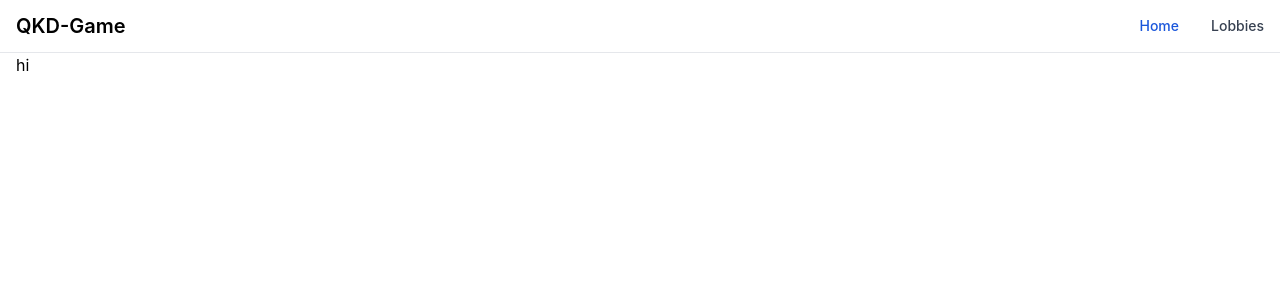
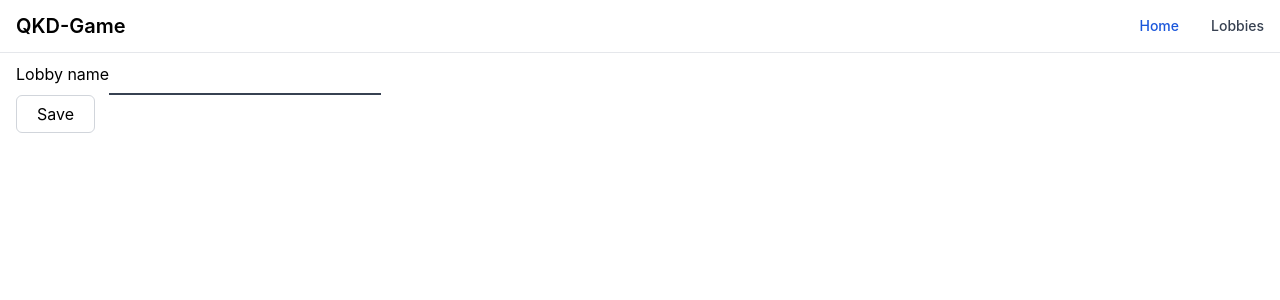
Before and after one commit to picturestone/qkd-game, a React (Create React App) app in the folder qkd-game-client/: page /lobbies/new in a window 1280 px wide. Shown: the top 300 px of the page. Built offline with nearby package versions, Linux system fonts and the light colour scheme.

Commit message:
Added lobby form frontend and request

```diff
--- a/qkd-game-client/src/components/Checkbox.tsx
+++ b/qkd-game-client/src/components/Checkbox.tsx
@@ -1,6 +1,6 @@
 interface IProps {
     className?: string;
-    onChange?: () => void;
+    onChange?: React.ChangeEventHandler<HTMLInputElement>;
     defaultChecked?: boolean;
 }
 
@@ -11,9 +11,9 @@ function Checkbox(props: React.PropsWithChildren<IProps>) {
                 type="checkbox"
                 value=""
                 className="w-4 h-4 text-gray-700 bg-white rounded border-gray-700 focus:ring-0"
-                onChange={() => {
+                onChange={(event) => {
                     if (props.onChange) {
-                        props.onChange();
+                        props.onChange(event);
                     }
                 }}
                 defaultChecked={props.defaultChecked}
--- a/qkd-game-client/src/components/Input.tsx
+++ b/qkd-game-client/src/components/Input.tsx
@@ -2,6 +2,8 @@ interface IProps {
     disabled?: boolean;
     type?: 'text' | 'password';
     className?: string;
+    onChange?: React.ChangeEventHandler<HTMLInputElement>;
+    value?: string;
 }
 
 function Input(props: IProps) {
@@ -9,6 +11,12 @@ function Input(props: IProps) {
         <input
             disabled={props.disabled}
             type={props.type}
+            value={props.value}
+            onChange={(event) => {
+                if (props.onChange) {
+                    props.onChange(event);
+                }
+            }}
             className={`border-0 border-b-2 border-gray-700 focus:ring-0 focus:border-gray-700 disabled:border-gray-400 disabled:text-gray-500 ${props.className}`}
         ></input>
     );
--- a/qkd-game-client/src/components/LobbyForm.tsx
+++ b/qkd-game-client/src/components/LobbyForm.tsx
@@ -1,11 +1,42 @@
+import { useState } from 'react';
 import Lobby from '../models/Lobby';
+import LobbyService from '../services/LobbyService';
+import Button from './Button';
+import Input from './Input';
 
 interface IProps {
     lobby?: Lobby;
 }
 
 function LobbyForm(props: IProps) {
-    return <div></div>;
+    const lobbyService = new LobbyService();
+    const [lobbyName, setLobbyName] = useState(props.lobby?.name);
+
+    function handleSubmit() {
+        // TODO handle validation in a seperate function.
+        if (lobbyName) {
+            // TODO check if a new lobby is required or if an old one is updated.
+            lobbyService.create(new Lobby(lobbyName));
+        }
+    }
+
+    return (
+        <form onSubmit={handleSubmit} className="flex flex-col">
+            <div className="flex flex-row">
+                <label className="flex items-center">
+                    <span>Lobby name</span>
+                    <Input
+                        value={lobbyName}
+                        onChange={(event) => setLobbyName(event.target.value)}
+                        type="text"
+                    ></Input>
+                </label>
+            </div>
+            <div className="flex flex-row">
+                <Button type="submit">Save</Button>
+            </div>
+        </form>
+    );
 }
 
 export default LobbyForm;
--- a/qkd-game-client/src/pages/Lobbies.tsx
+++ b/qkd-game-client/src/pages/Lobbies.tsx
@@ -4,7 +4,7 @@ import Nav from '../components/Nav';
 import WidthLimiter from '../components/WidthLimiter';
 import Button from '../components/Button';
 import { HiRefresh } from 'react-icons/hi';
-import LobbiesService from '../services/LobbiesService';
+import LobbiesService from '../services/LobbyService';
 import Lobby from '../models/Lobby';
 import { useNavigate } from 'react-router-dom';
 
--- a/qkd-game-client/src/pages/LobbyDetail.tsx
+++ b/qkd-game-client/src/pages/LobbyDetail.tsx
@@ -1,12 +1,18 @@
 import React from 'react';
+import LobbyForm from '../components/LobbyForm';
 import Nav from '../components/Nav';
 import WidthLimiter from '../components/WidthLimiter';
 
 function LobbyDetail() {
+    // TODO
+    // Check if this is a new lobby or if an id is in the url
+    // If its new or if (there is an ID and owner of the lobby is the logged in user) -> display form
     return (
         <React.Fragment>
             <Nav></Nav>
-            <WidthLimiter>hi</WidthLimiter>
+            <WidthLimiter>
+                <LobbyForm></LobbyForm>
+            </WidthLimiter>
         </React.Fragment>
     );
 }
--- a/qkd-game-client/src/services/LobbiesService.ts
+++ b/qkd-game-client/src/services/LobbyService.ts
@@ -1,7 +1,7 @@
 import ILobbyJson from '../models/api/ILobbyJson';
 import Lobby from '../models/Lobby'
 
-export default class LobbiesService {
+export default class LobbyService {
     private _baseUrl = '/api/lobbies';
 
     public getAll(): Promise<Lobby[]> {
```
